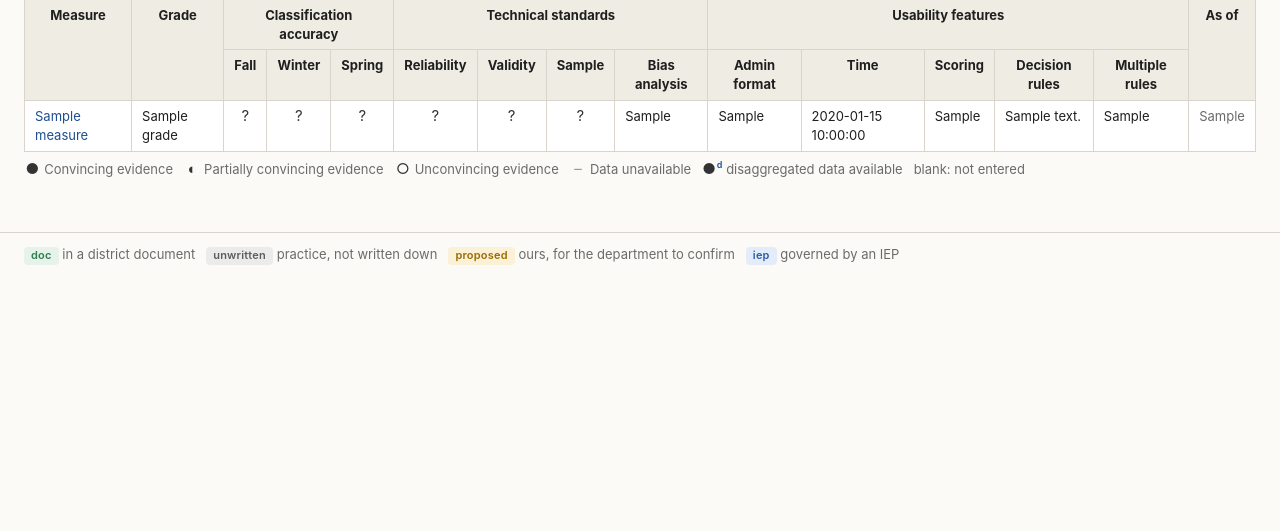
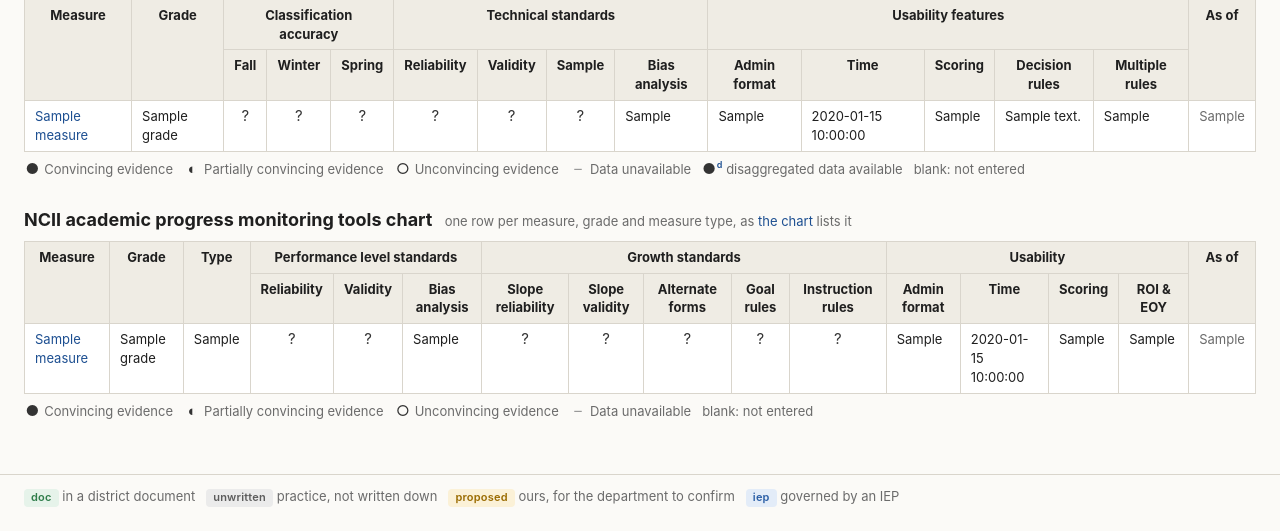
Before and after one commit to bcransto/css-implementation, a Flask app: template templates/tool.html in a window 1280 px wide. Shown: the part 309-840 px from the top of the page. Before the commit the page ends 574 px from the top, so only its background shows below. Run offline with Flask 3, Linux system fonts and the light colour scheme; the template is opened without the code that fills it: most values are stand-ins (such as "Sample title", 1, 10 or a date in 2020); some libraries are stand-ins or nearby versions.

Commit message:
Schema v0.5: NCII progress-monitoring chart ratings per tool
New table ncii_pm holds one row per row of NCII's academic progress
monitoring tools chart (tool x measure x grade x measure type):
performance level standards (reliability, validity, bias analysis),
growth standards (slope reliability and validity, alternate forms, the
two decision-rule ratings) and usability. Same conventions as
ncii_screening; no data loaded yet.

The tool page shows the PM rows under the screening rows, and a PM tool
cell in the protocol grid shows the three growth bubbles when one row
matches the area's grades. Q12 added.

Co-Authored-By: Claude Fable 5.1 <noreply@anthropic.com>

```diff
--- a/app.py
+++ b/app.py
@@ -4,7 +4,7 @@ Routes:
   /                      every area, with its core, screeners and row counts
   /area/<id>             Q5 for one area: one table per tier, one column per profile;
                          defined rows first, then each teacher's observed rows
-  /tool/<id>             one tool: licenses, where it is used, NCII screening-chart ratings
+  /tool/<id>             one tool: licenses, where it is used, NCII screening and PM chart ratings
   /login, /logout        shared committee password (env CSS_PASSWORD)
   /area/<id>/new         create a protocol row            (login required)
   /protocol/<id>/edit    edit a protocol row              (login required)
@@ -146,6 +146,7 @@ NCII_RATINGS = OrderedDict([
     ("unavailable", ("–", "Data unavailable")),
 ])
 NCII_SCREENING_URL = "https://charts.intensiveintervention.org/ascreening"
+NCII_PM_URL = "https://charts.intensiveintervention.org/aprogressmonitoring"
 
 
 def bubble(rating, disaggregated=0):
@@ -160,6 +161,7 @@ def bubble(rating, disaggregated=0):
 app.jinja_env.globals["bubble"] = bubble
 app.jinja_env.globals["NCII_RATINGS"] = NCII_RATINGS
 app.jinja_env.globals["NCII_SCREENING_URL"] = NCII_SCREENING_URL
+app.jinja_env.globals["NCII_PM_URL"] = NCII_PM_URL
 
 
 # ---------------------------------------------------------------- auth
@@ -314,6 +316,13 @@ def area(area_id):
                FROM ncii_screening WHERE tool_id = ? AND grade BETWEEN ? AND ? ORDER BY measure, grade""",
             (s["tool_id"], s["grade_lo"], s["grade_hi"])).fetchall()
     rows = con.execute(Q5_ALL_TEACHERS, (area_id,)).fetchall()
+    # NCII progress-monitoring rows for each PM tool the protocols use, at this area's grades (Q12)
+    pm_ncii = {}
+    for tid in {r["pm_tool_id"] for r in rows if r["pm_tool_id"]}:
+        pm_ncii[tid] = con.execute(
+            """SELECT measure, grade, measure_type, slope_reliability, slope_validity, alt_forms
+               FROM ncii_pm WHERE tool_id = ? AND grade BETWEEN ? AND ? ORDER BY measure, grade, measure_type""",
+            (tid, a["grade_lo"], a["grade_hi"])).fetchall()
     examples = con.execute(
         """SELECT e.student_key, e.protocol_id, e.timeline, pr.name AS profile, p.tier
            FROM student_example e JOIN protocol p ON p.id = e.protocol_id
@@ -322,7 +331,7 @@ def area(area_id):
     return render_template(
         "area.html",
         area=a, cores=cores, screeners=screeners, examples=examples, all_areas=all_areas(con),
-        by_teacher=group_protocols(rows), fields=FIELDS, tier_label=tier_label,
+        by_teacher=group_protocols(rows), fields=FIELDS, tier_label=tier_label, pm_ncii=pm_ncii,
     )
 
 
@@ -351,7 +360,9 @@ def tool(tool_id):
            ORDER BY 2, 4, 5, 1""", {"t": tool_id}).fetchall()
     ncii = con.execute(
         "SELECT * FROM ncii_screening WHERE tool_id = ? ORDER BY measure, grade", (tool_id,)).fetchall()
-    return render_template("tool.html", tool=t, licenses=licenses, uses=uses, ncii=ncii,
+    ncii_pm = con.execute(
+        "SELECT * FROM ncii_pm WHERE tool_id = ? ORDER BY measure, grade, measure_type", (tool_id,)).fetchall()
+    return render_template("tool.html", tool=t, licenses=licenses, uses=uses, ncii=ncii, ncii_pm=ncii_pm,
                            all_areas=all_areas(con), tier_label=tier_label)
 
 
--- /dev/null
+++ b/db/migrations/2026-10-30-ncii-pm.sql
@@ -0,0 +1,34 @@
+-- v0.5: NCII academic progress monitoring tools chart ratings, one row per chart row.
+-- Apply to the LIVE database (css.db is the source of truth; seed.sql is not updated):
+--   ssh bcransto@pinto 'sqlite3 ~/css-implementation/css.db' < db/migrations/2026-10-30-ncii-pm.sql
+-- Creates the table only; rows are entered as Brad works through the chart.
+PRAGMA foreign_keys = ON;
+BEGIN;
+-- NCII academic progress monitoring tools chart, one row per chart row (tool x measure x grade x type).
+-- No row for a tool = not on the chart. Same rating vocabulary as ncii_screening; the chart's
+-- legend lists the "d" marker but no PM cell carries one, so there are no *_d flags here.
+CREATE TABLE ncii_pm (
+  tool_id       TEXT NOT NULL REFERENCES tool(id),
+  measure       TEXT NOT NULL,            -- NCII "Area": 'Computation', 'Maze', 'Oral Reading Fluency'
+  grade         INTEGER NOT NULL,         -- K = 0; one grade per row, as on the chart
+  measure_type  TEXT NOT NULL,            -- 'End Year Goal' (general outcome) | 'Short Term Skill' (mastery)
+  -- performance level standards
+  reliability   TEXT CHECK (reliability IN ('convincing','partial','unconvincing','unavailable')),
+  validity      TEXT CHECK (validity IN ('convincing','partial','unconvincing','unavailable')),
+  bias_analysis TEXT,                     -- 'Provided' | 'Not Provided' (chart text, not a bubble)
+  -- growth standards
+  slope_reliability TEXT CHECK (slope_reliability IN ('convincing','partial','unconvincing','unavailable')),  -- Sensitivity: Reliability of Slope
+  slope_validity    TEXT CHECK (slope_validity IN ('convincing','partial','unconvincing','unavailable')),     -- Sensitivity: Validity of Slope
+  alt_forms         TEXT CHECK (alt_forms IN ('convincing','partial','unconvincing','unavailable')),          -- Alternate Forms
+  rules_goals       TEXT CHECK (rules_goals IN ('convincing','partial','unconvincing','unavailable')),        -- Decision Rules: Setting & Revising Goals
+  rules_instruction TEXT CHECK (rules_instruction IN ('convincing','partial','unconvincing','unavailable')),  -- Decision Rules: Changing Instruction
+  -- usability
+  admin_format  TEXT,                     -- 'Individual', 'Group', 'Computer-administered', 'Other'
+  admin_time    TEXT,                     -- Admin & Scoring Time, as written on the chart
+  scoring_format TEXT,                    -- 'Manual', 'Automatic', 'Other'
+  roi_eoy       TEXT,                     -- ROI & EOY Benchmarks, as written ('ROI & EOY Benchmarks Available')
+  url           TEXT,                     -- NCII tool detail page
+  as_of         TEXT,                     -- YYYY-MM the row was copied from the chart
+  PRIMARY KEY (tool_id, measure, grade, measure_type)
+);
+COMMIT;
--- a/db/queries.sql
+++ b/db/queries.sql
@@ -89,3 +89,15 @@ JOIN tool t ON t.id = s.tool_id
 LEFT JOIN ncii_screening n ON n.tool_id = s.tool_id AND n.grade BETWEEN s.grade_lo AND s.grade_hi
 WHERE s.area_id = :area
 ORDER BY t.name, n.measure, n.grade;
+
+-- Q12 NCII progress monitoring ratings for the PM tools an area's protocols use, at the area's grades.
+--     No ncii_pm row = the tool is not on NCII's academic progress monitoring chart.
+SELECT DISTINCT p.pm_tool_id, t.name, n.measure, n.grade, n.measure_type,
+       n.reliability, n.validity, n.slope_reliability, n.slope_validity, n.alt_forms,
+       n.rules_goals, n.rules_instruction
+FROM protocol p
+JOIN area a ON a.id = p.area_id
+JOIN tool t ON t.id = p.pm_tool_id
+LEFT JOIN ncii_pm n ON n.tool_id = p.pm_tool_id AND n.grade BETWEEN a.grade_lo AND a.grade_hi
+WHERE p.area_id = :area
+ORDER BY t.name, n.measure, n.grade, n.measure_type;
--- a/static/style.css
+++ b/static/style.css
@@ -62,6 +62,7 @@ table.ncii th, table.ncii td { padding: 6px 10px; border-bottom: 1px solid var(-
 table.ncii thead th { background: var(--head); text-align: center; }
 table.ncii td.c { text-align: center; }
 p.legend { font-size: 13px; color: var(--muted); margin-top: 8px; }
+.ncii-sub { font-size: 12px; color: var(--muted); margin-top: 3px; white-space: nowrap; } .ncii-sub a { text-decoration: none; } .ncii-sub .bubble { margin-left: 3px; font-size: 13px; }
 h1 code { font-size: 12px; color: var(--muted); background: var(--head); padding: 1px 5px; border-radius: 3px; }
 
 dl.examples dt { font-weight: 600; margin-top: 10px; }
--- a/templates/area.html
+++ b/templates/area.html
@@ -64,6 +64,9 @@
         {% for c in cols %}{% set v = c.cells[col] %}
         <td class="status-{{ c.status }}" {% if v.note %}title="{{ v.note }}"{% endif %}>
           {% if v.text and v.tool_id %}<a href="{{ url_for('tool', tool_id=v.tool_id) }}">{{ v.text }}</a>{% elif v.text %}{{ v.text }}{% else %}<span class="empty">—</span>{% endif %}
+          {% if col == 'pm_tool' and v.tool_id and pm_ncii.get(v.tool_id) %}{% set rows = pm_ncii[v.tool_id] %}
+          <div class="ncii-sub">{% if rows|length == 1 %}{% set n = rows[0] %}<a href="{{ url_for('tool', tool_id=v.tool_id) }}" title="NCII: {{ n.measure }}, grade {{ n.grade|grade_span(n.grade) }}, {{ n.measure_type }}: slope reliability, slope validity, alternate forms">NCII {{ bubble(n.slope_reliability) }}{{ bubble(n.slope_validity) }}{{ bubble(n.alt_forms) }}</a>
+            {% else %}<a href="{{ url_for('tool', tool_id=v.tool_id) }}">{{ rows|length }} NCII rows</a>{% endif %}</div>{% endif %}
         </td>
         {% endfor %}
       </tr>
--- a/templates/tool.html
+++ b/templates/tool.html
@@ -68,4 +68,43 @@
 {% else %}
 <p class="muted">No NCII screening ratings recorded. A tool with no rows here is not on the chart, or has not been entered yet.</p>
 {% endif %}
+
+<h2>NCII academic progress monitoring tools chart
+  <small>one row per measure, grade and measure type, as <a href="{{ NCII_PM_URL }}">the chart</a> lists it</small></h2>
+{% if ncii_pm %}
+<div class="scroll">
+<table class="ncii">
+  <thead>
+    <tr><th rowspan="2">Measure</th><th rowspan="2">Grade</th><th rowspan="2">Type</th>
+        <th colspan="3">Performance level standards</th><th colspan="5">Growth standards</th><th colspan="4">Usability</th>
+        <th rowspan="2">As of</th></tr>
+    <tr><th>Reliability</th><th>Validity</th><th>Bias analysis</th>
+        <th title="Sensitivity: reliability of slope">Slope reliability</th><th title="Sensitivity: validity of slope">Slope validity</th><th>Alternate forms</th>
+        <th title="Decision rules: setting and revising goals">Goal rules</th><th title="Decision rules: changing instruction">Instruction rules</th>
+        <th>Admin format</th><th>Time</th><th>Scoring</th><th>ROI &amp; EOY</th></tr>
+  </thead>
+  <tbody>{% for n in ncii_pm %}
+    <tr><td>{% if n.url %}<a href="{{ n.url }}">{{ n.measure }}</a>{% else %}{{ n.measure }}{% endif %}</td>
+        <td>{{ n.grade|grade_span(n.grade) }}</td>
+        <td>{{ n.measure_type }}</td>
+        <td class="c">{{ bubble(n.reliability) }}</td>
+        <td class="c">{{ bubble(n.validity) }}</td>
+        <td>{{ n.bias_analysis or '' }}</td>
+        <td class="c">{{ bubble(n.slope_reliability) }}</td>
+        <td class="c">{{ bubble(n.slope_validity) }}</td>
+        <td class="c">{{ bubble(n.alt_forms) }}</td>
+        <td class="c">{{ bubble(n.rules_goals) }}</td>
+        <td class="c">{{ bubble(n.rules_instruction) }}</td>
+        <td>{{ n.admin_format or '' }}</td>
+        <td>{{ n.admin_time or '' }}</td>
+        <td>{{ n.scoring_format or '' }}</td>
+        <td>{{ n.roi_eoy or '' }}</td>
+        <td class="muted">{{ n.as_of or '' }}</td></tr>
+  {% endfor %}</tbody>
+</table>
+</div>
+<p class="legend">{% for key, (sym, label) in NCII_RATINGS.items() %}<span class="bubble {{ key }}">{{ sym }}</span> {{ label }} &nbsp; {% endfor %} blank: not entered</p>
+{% else %}
+<p class="muted">No NCII progress monitoring ratings recorded. A tool with no rows here is not on the chart, or has not been entered yet.</p>
+{% endif %}
 {% endblock %}
```
Also changed, not shown: CLAUDE.md (+3 -3 lines), db/schema.sql (+30 -1 lines), docs/SCHEMA.md (+10 -5 lines).
